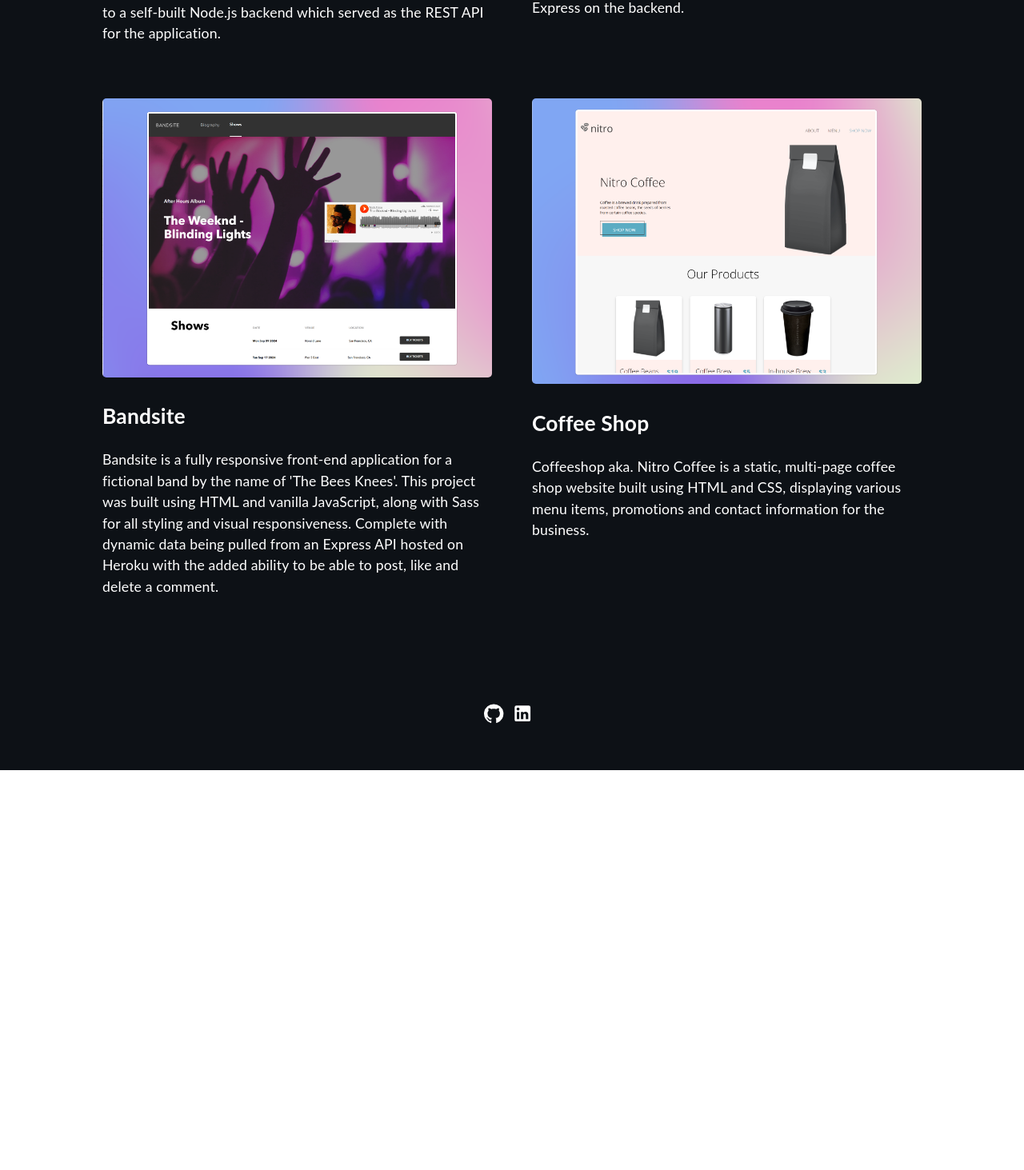
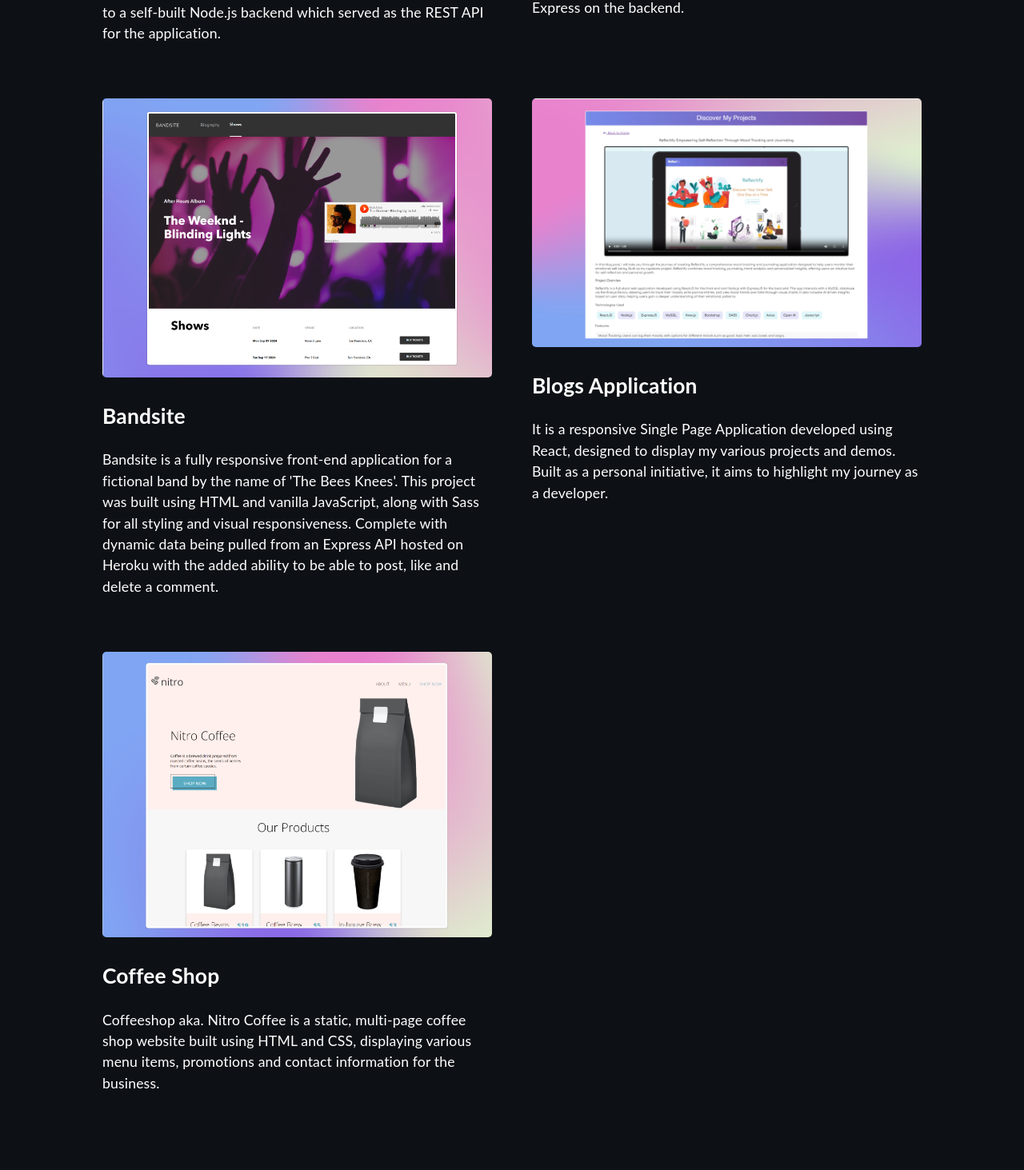
Before and after one commit to yoginak/yoginak.github.io, a React (Create React App) app: page / in a window 1280 px wide. Shown: the part 4207-5670 px from the top of the page at 80% size. Before the commit the page ends 5170 px from the top, so only its background shows below. Built offline with nearby package versions, Linux system fonts and the light colour scheme.

Commit message:
Added Blogs Project

```diff
--- a/src/components/Project.tsx
+++ b/src/components/Project.tsx
@@ -5,6 +5,7 @@ import mock03 from "../assets/images/BrainFlix.png";
 import mock04 from "../assets/images/Instock.png";
 import mock05 from "../assets/images/Bandsite.png";
 import mock06 from "../assets/images/coffeeshop.png";
+import mock07 from "../assets/images/Blog-Application.png";
 import "../assets/styles/Project.scss";
 
 function Project() {
@@ -93,6 +94,17 @@ function Project() {
         </div>
         <div className="project">
           {/* <a href="" target="_blank" rel="noreferrer"> */}
+            <img src={mock07} className="zoom" alt="thumbnail" width="100%" />
+          {/* </a> */}
+          {/* <a href="" target="_blank" rel="noreferrer"> */}
+            <h2>Blogs Application</h2>
+         {/* </a> */}
+          <p>
+          It is a responsive Single Page Application developed using React, designed to display my various projects and demos. Built as a personal initiative, it aims to highlight my journey as a developer.
+          </p>
+        </div>
+        <div className="project">
+          {/* <a href="" target="_blank" rel="noreferrer"> */}
             <img src={mock06} className="zoom" alt="thumbnail" width="100%" />
           {/* </a> */}
           {/* <a href="" target="_blank" rel="noreferrer"> */}
```
Also changed, not shown: src/assets/images/Blog-Application.png (added).
